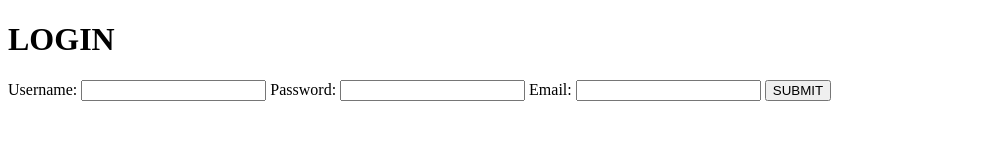
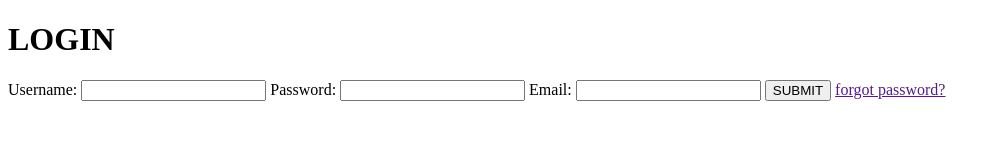
Before and after one commit to amruthavk56-sys/sample-project, a plain HTML site: page login.html in a window 1280 px wide. Shown: the whole page, without its empty margins (0-1001 px from the left). Drawn offline with Linux system fonts and the light colour scheme.

Commit message:
Forgot password section added

```diff
--- a/login.html
+++ b/login.html
@@ -11,5 +11,6 @@
     Password: <input type="password">
     Email: <input type="email">
     <button>SUBMIT</button>
+    <a href="">forgot password?</a>
 </body>
 </html>
```
